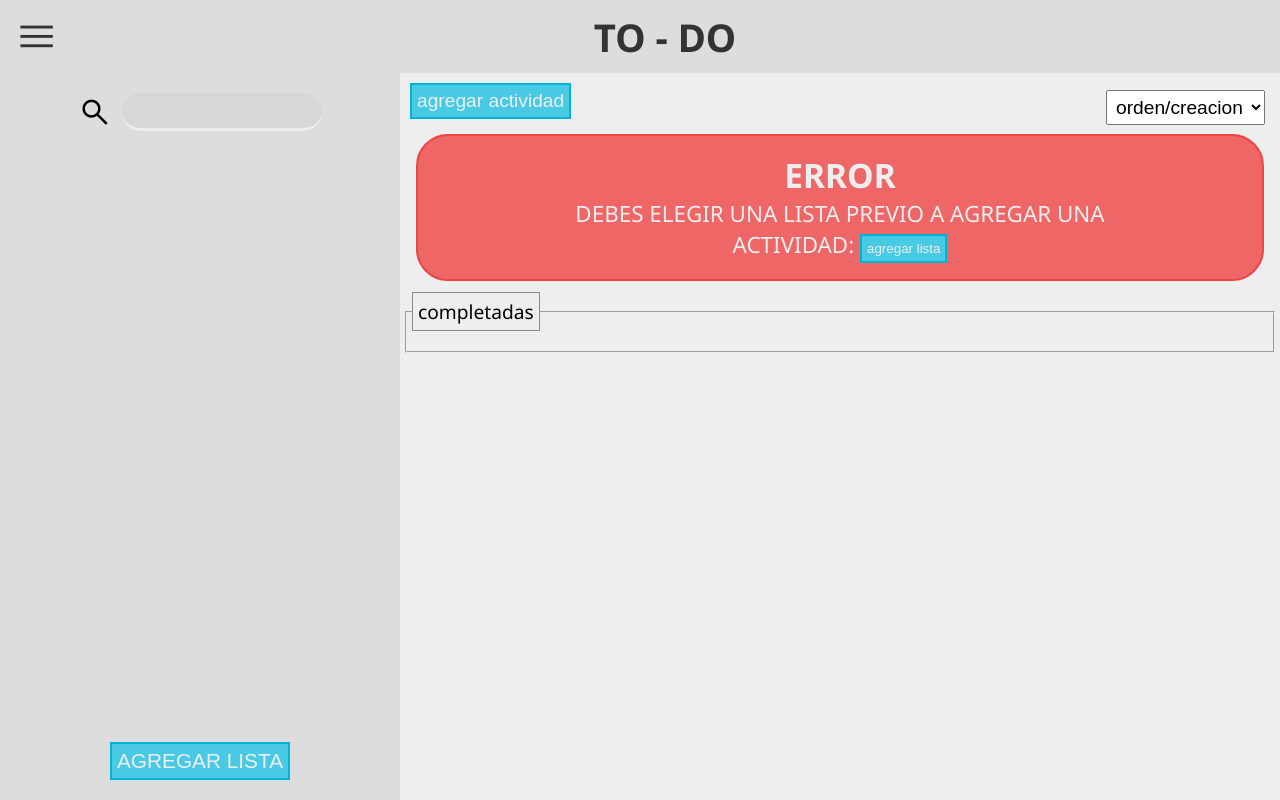
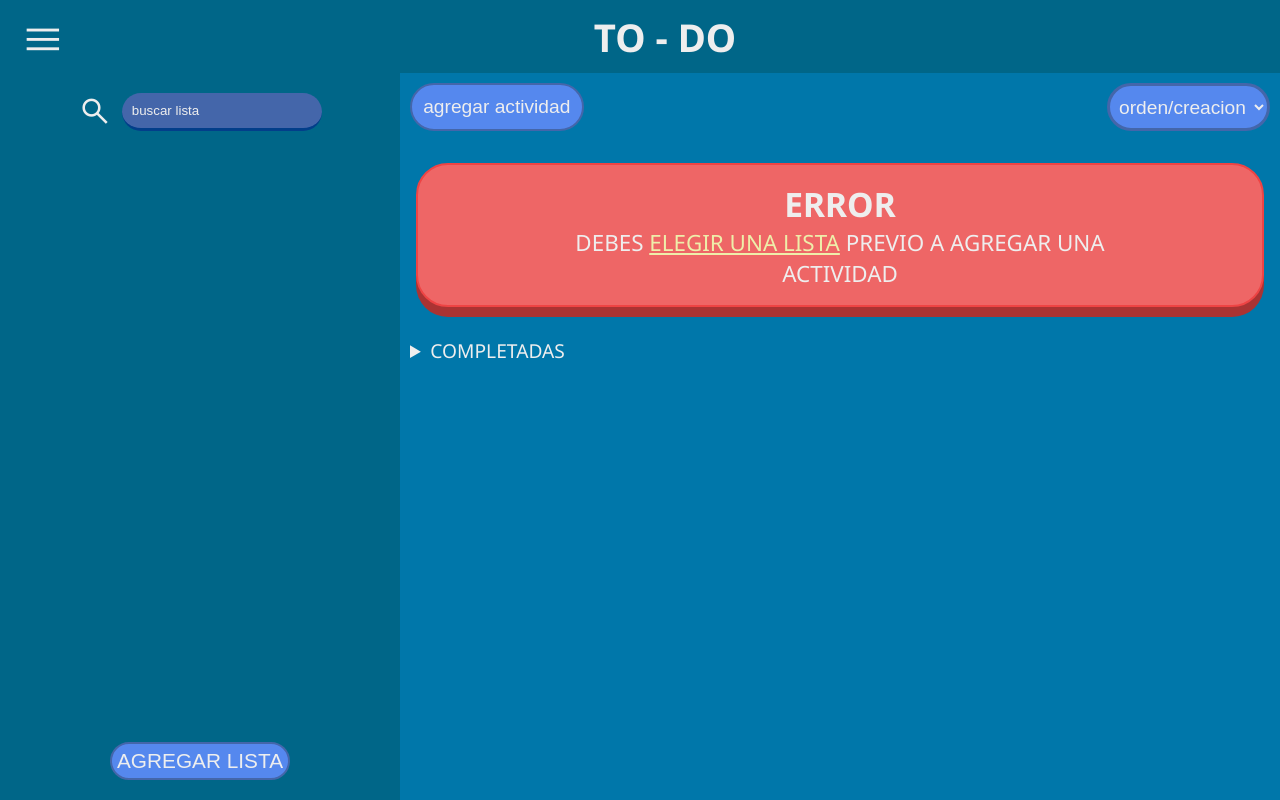
Before and after one commit to Marquinhos01/to-do-list, a plain HTML site: page index.html in a window 1280 px wide. Both pictures are taken after a click on the button "menu". Drawn offline with nearby package versions, Linux system fonts and the light colour scheme.

Commit message:
md: change the UI (a few changes)

```diff
--- a/css/style.css
+++ b/css/style.css
@@ -1,20 +1,21 @@
 :root{
-    --background-light: #ddd;
-    --background-dark: #333;
+    --background-light: #068;
+    --border-light: #07a;
+    --background-light-color: #58e;
+    --border-color-light: #46a;
+    --letter-color-light: #333;
+    --background-dark: #159;
+    --background-dark-color: #03045E;
     --border-dark:  #666;
-    --border-light: #eee;
-    --background-dark-color: #03045E;
-    --background-light-color: #48CAE4;
-    --border-color-light: #00B4D8;
     --border-color-dark: #023E8A;
+    --letter-color-dark: #eee;
     --border-raidus-slow: 2rem;
     --title-letter-size: 2.1rem;
     --first-letter-size: 1.6rem;
     --letter-size: 1.2rem;
-    --letter-color-dark: #eee;
-    --letter-color-light: #333;
     --default-margin: .7rem;
     --default-padding: 0.3125rem;
+    --default-padding-2:0.7rem;
     --big-icon-size: 2.7rem;
     --unique-first-title-size: 2.4rem;
 }
@@ -35,14 +36,54 @@ input{
     outline: none;
     background-color: #8881;
     border: none;
-    border-bottom: 3.4px solid var(--border-light);
+    background-color: var(--border-color-light);
+    border-bottom: 3.4px solid var(--border-color-dark);
     border-radius: var(--border-raidus-slow);
-    color: var(--letter-color-light);
+    color: var(--letter-color-dark);
+}
+
+input::placeholder{
+    color: var(--letter-color-dark);
 }
 
 select{
     padding: var(--default-padding);
     font-size: var(--title-letter-size);
+    border-radius: var(--border-raidus-slow);
+    background-color: var(--background-light-color);
+    border: 3px solid var(--border-color-light);
+    color: var(--letter-color-dark);
+}
+
+button{
+    background-color: var(--background-light-color);
+    border: 2px solid var(--border-color-light);
+    color: var(--letter-color-dark);
+    cursor: pointer;
+    padding: var(--default-padding-2);
+    border-radius: var(--border-raidus-slow);
+    transition: box-shadow .1s, background-color .2s, border .2s, background .2s;
+}
+
+button:active:not(#button-open-second-nav, #button-open-user-options){
+    box-shadow: 0px 0px 20px var(--border-color-light);
+}
+
+.secundary-nav__options-part__container__button{
+    padding: var(--default-padding);
+    font-size: 1.3rem;
+    text-transform: uppercase;
+}
+
+/*? .secundary-nav__options-part__container__button:hover, .list-container__parts.delete >  */
+button:hover:not(#button-open-second-nav, #button-open-user-options){
+    background-color: var(--background-dark-color);
+    border: 2px solid var(--border-color-dark);
+    color: var(--letter-color-dark);
+}
+
+p{
+    color: var(--letter-color-dark);
 }
 
 /**Estilo que le dará al header principal*/
@@ -72,7 +113,7 @@ select{
     align-items: center;
     width: 100%;
     height: 100%;
-    color: var(--letter-color-light);
+    color: var(--letter-color-dark);
 }
 
 .header-principal-nav-list__item{
@@ -99,7 +140,7 @@ select{
 
 .header-principal-nav-list-item__button > span{
     font-size: var(--big-icon-size);
-    color: var(--letter-color-light);
+    color: var(--letter-color-dark);
 }
 
 .header-principal-nav-list-item__button > span:hover{
@@ -125,7 +166,7 @@ select{
     display: none;
     height: 100%;
     background-color: var(--background-light);
-    padding: var(--default-padding);
+    padding: var(--default-padding);;
     box-sizing: border-box;
     transition: min-width .2s;
 }
@@ -138,6 +179,7 @@ select{
 #secundary-nav{
     display: grid;
     grid-template-rows: .5fr 5fr .5fr;
+    gap: 10px;
     width: 100%;
     height: 100%;
     padding: var(--default-padding);
@@ -150,6 +192,7 @@ select{
     align-items: center;
     justify-content: center;
     gap: 10px;
+    color: var(--letter-color-dark);
 }
 
 .secundary-nav__search-part > label > span{
@@ -172,36 +215,10 @@ select{
     gap: 4px;
     height: 100%;
     width: 100%;
-    /* background-color: red; */
 }
 
 /** default setting of button */
 
-button{
-    background-color: var(--background-light-color);
-    border: 2px solid var(--border-color-light);
-    color: var(--letter-color-dark);
-    cursor: pointer;
-    padding: var(--default-padding);
-    transition: box-shadow .1s, background-color .2s, border .2s, background .2s;
-}
-
-button:active:not(#button-open-second-nav, #button-open-user-options){
-    box-shadow: 0px 0px 20px var(--border-color-light);
-}
-
-.secundary-nav__options-part__container__button{
-    padding: var(--default-padding);
-    font-size: 1.3rem;
-    text-transform: uppercase;
-}
-
-/*? .secundary-nav__options-part__container__button:hover, .list-container__parts.delete >  */
-button:hover:not(#button-open-second-nav, #button-open-user-options){
-    background-color: var(--background-dark-color);
-    border: 2px solid var(--border-color-dark);
-    color: var(--letter-color-dark);
-}
 
 /** lists-containers */
 
@@ -211,7 +228,7 @@ button:hover:not(#button-open-second-nav, #button-open-user-options){
     align-items: center;
     padding: var(--default-padding);
     margin-bottom: 4px;
-    background-color: #4441;
+    background-color: var(--border-color-light);
     border-radius: var(--border-raidus-slow);
 }
 
@@ -233,6 +250,16 @@ button:hover:not(#button-open-second-nav, #button-open-user-options){
     text-overflow: ellipsis;
 }
 
+.list-container__parts.delete{
+    display: flex;
+    flex-flow: column nowrap;
+    gap: 3px;
+    padding: var(--default-padding);
+    button > span{
+        font-size: 1.2rem;
+    }
+}
+
 /** all content */
 
 .acts-container-all{
@@ -249,21 +276,16 @@ button:hover:not(#button-open-second-nav, #button-open-user-options){
 }
 
 .acts-container__filter-container{
-    height: 30px;
+    display: flex;
+    justify-content: space-between;
+    min-height: 30px;
     padding: var(--default-padding);
     position: relative;
     box-sizing: border-box;
-}
 
-.acts-container__filter-container > select{
-    position: absolute;
-    font-size: var(--letter-size);
-    right: 10px;
-    top: 12px;
-}
-
-.acts-container__filter-container > button{
-    font-size: var(--letter-size);
+    select, button{
+        font-size: var(--letter-size);
+    }
 }
 
 .acts-container__acts{
@@ -283,6 +305,7 @@ button:hover:not(#button-open-second-nav, #button-open-user-options){
     background-color: #3332;
     border-radius: var(--border-raidus-slow);
     gap: 20px;
+    color: var(--letter-color-dark);
 }
 
 .act-chechbox{
@@ -294,16 +317,25 @@ button:hover:not(#button-open-second-nav, #button-open-user-options){
     color: #000;
 }
 
+.act-date{
+    color: var(--letter-color-dark);
+}
+
 /** finished acts */
 
 .finished-acts__container{
-    margin-top: 10px;
+    margin-top: 20px;
     padding: 10px var(--default-padding);
+    cursor: pointer;
 
-    legend{
+    summary{
+        color: var(--letter-color-dark);
+    }
+
+    /* legend{
         padding: var(--default-padding);
         border: 1px solid #3338;
-    }
+    } */
 }
 
 /** dialog , create list */
@@ -344,7 +376,7 @@ dialog[open]{
 .dialog-title:not(.list-name-id){
     text-transform: uppercase;
     text-wrap: balance;
-    color: var(--letter-color-light);
+    color: var(--letter-color-dark);
 }
 
 #close_list-window{
@@ -365,8 +397,10 @@ dialog[open]{
 }
 
 #create-activity-form button.create-activity-input{
-    padding: 0px 100px;
+    padding: var(--default-padding);
 }
+
+
 
 /* dialog delete list y crete act */
 
@@ -427,6 +461,7 @@ dialog[open]{
     background-color: #e66;
     border: 2px solid #e44;
     border-radius: var(--border-raidus-slow);
+    box-shadow:0px 10px #a33;
     padding: 1rem;
     margin: var(--default-margin);
     text-transform: uppercase;
@@ -444,6 +479,13 @@ dialog[open]{
 
         p{
             font-size: 1.4rem;
+        }
+
+        span{
+            font-size: 1.4rem;
+            color: #eea;
+            text-decoration: underline;
+            cursor: pointer;
         }
     }
 }
@@ -472,4 +514,13 @@ dialog[open]{
     .temporal-add-list-in-main{
         font-size: var(--letter-size);
     }
+
+    .create-act__input-zone{
+        display: flex;
+        flex-flow: column nowrap;
+    }
+
+    .create-act__input-zone label::after{
+        content: none;
+    }
 }
--- a/index.html
+++ b/index.html
@@ -36,8 +36,8 @@
                 <li class="header-principal-nav-list__item --3">
                     <!-- <button class="header-principal-nav-list-item__button --2" id="button-open-user-options">
                         <span class="material-symbols-outlined">
-                            account_circle
-                        </span>
+                            settings
+                            </span>
                     </button> -->
                 </li>
             </ul>
@@ -57,7 +57,7 @@
             <div class="create-list-window__form-part">
                 <form id="create-activity-form" method="dialog">
                     <input type="text" class="create-activity-input dialog-input" id="submit-listName" name="listName" placeholder="titulo" maxlength="37" required>
-                    <button type="submit" class="create-activity-input dialog-input">enviar</button>
+                    <button type="submit" class="create-activity-input dialog-input">AGREGAR</button>
                 </form>
             </div>
         </div>
@@ -82,7 +82,7 @@
             <nav id="secundary-nav">
                 <div class="secundary-nav__search-part">
                     <label for="list-search"><span class="material-symbols-outlined">search</span></label>
-                    <input type="search" id="list-search">
+                    <input type="search" id="list-search" placeholder="buscar lista">
                 </div>
                 <div class="secundary-nav__lists-part">
                     <!-- <div class="list-container">
@@ -139,7 +139,7 @@
                                 <input type="date" id="date-off" name="date">
                             </div>
                             <div class="create-act__input-submit">
-                                <button type="submit" class="submit-act-created">mandar</button>
+                                <button type="submit" class="submit-act-created">AGREGAR</button>
                             </div>
                         </form>
                     </div>
@@ -157,7 +157,7 @@
                     <div class="mensage-before-choose-list">
                         <div>
                             <h6>error</h6>
-                            <p>debes elegir una lista previo a agregar una actividad: <button class="temporal-add-list-in-main">agregar lista</button></p>
+                            <p>debes <span class="temporal-add-list-in-main">elegir una lista</span> previo a agregar una actividad</p>
                         </div>
                     </div>
                     <!-- <div class="act">
@@ -172,8 +172,8 @@
                         </div>
                     </div> -->
                 </div>
-                <fieldset class="finished-acts__container">
-                    <legend>completadas</legend>
+                <details class="finished-acts__container">
+                    <summary>COMPLETADAS</summary>
                     <div class="finished-acts">
                         <!-- <div class="act">
                             <div class="act-part chechbox">
@@ -187,7 +187,7 @@
                             </div>
                         </div> -->
                     </div>
-                </fieldset>
+                </details>
             </section>
         </main>
     </div>
```
